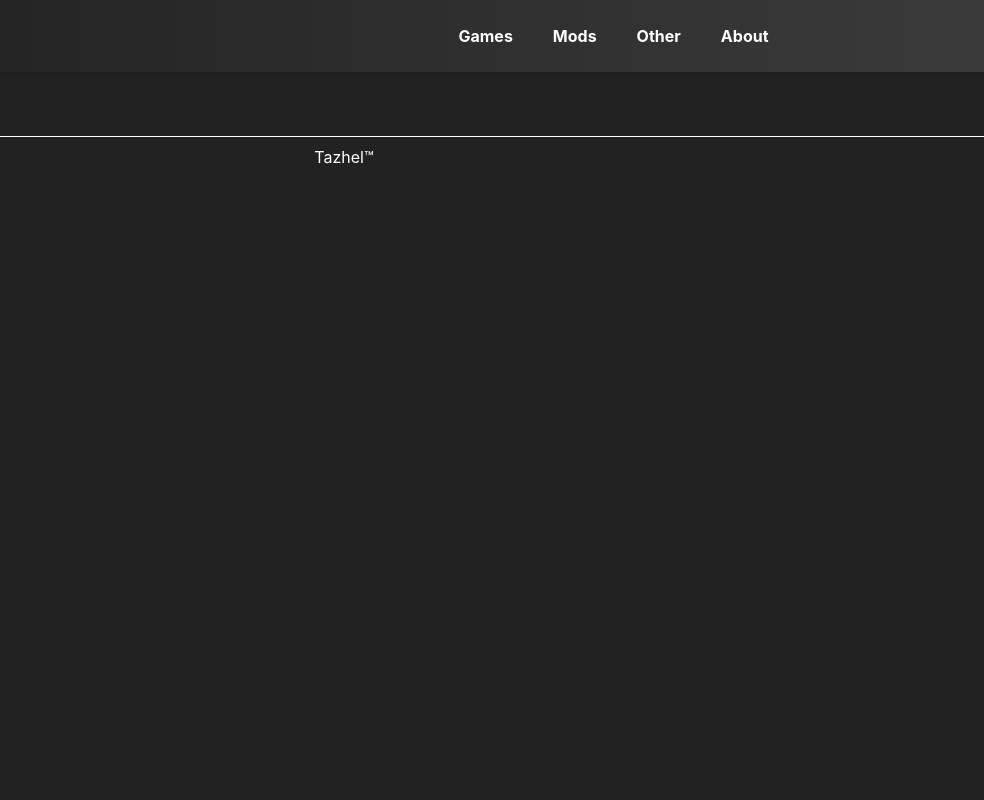
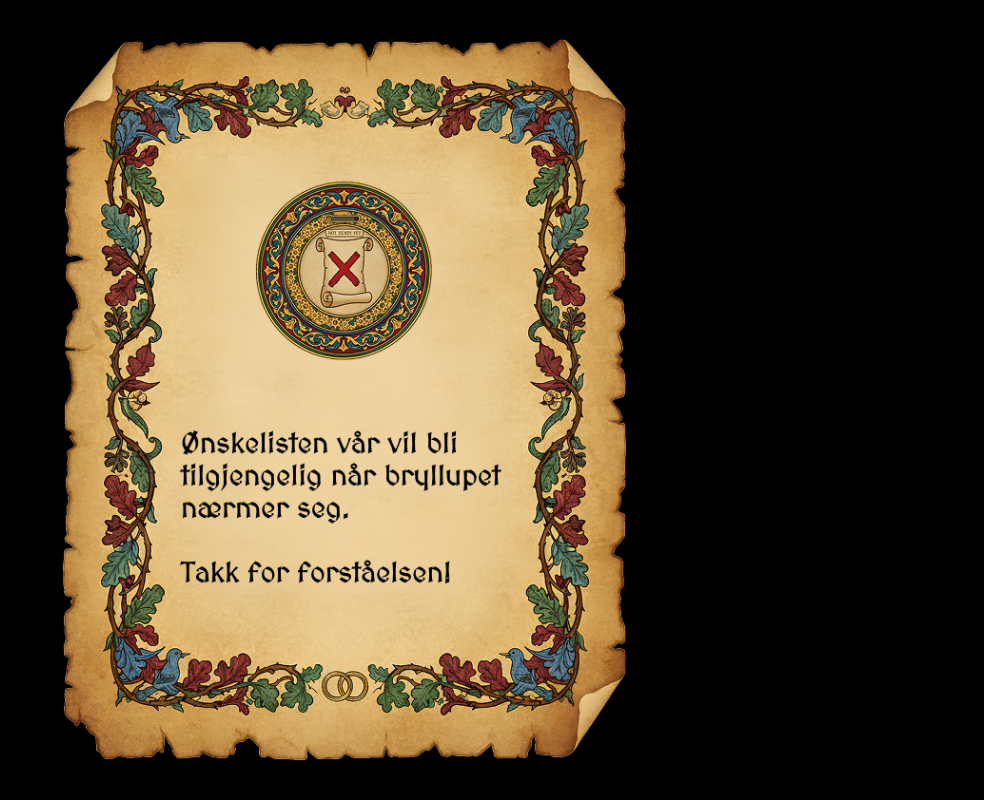
Before and after one commit to tazhel/tazhel-react, a React (Vite) app: page /bryllup in a window 1280 px wide. Shown: the whole page, without its empty margins (296-1280 px from the left). Built offline with nearby package versions, Linux system fonts and the light colour scheme.

Commit message:
added wedding page for a short while

```diff
--- a/src/components/footer/Footer.tsx
+++ /dev/null
@@ -1,7 +0,0 @@
-import './footer.css';
-
-const Footer: React.FC = () => {
-    return <footer className="footer">Tazhel™</footer>;
-};
-
-export default Footer;
--- a/src/components/footer/footer.css
+++ /dev/null
@@ -1,7 +0,0 @@
-.footer {
-    text-align: center;
-    padding: 10px;
-    margin-top: 64px;
-    border-top: 1px solid white;
-    color: white;
-}
--- a/src/components/header/Header.tsx
+++ b/src/components/header/Header.tsx
@@ -4,6 +4,8 @@ import './header.css';
 
 const Header: React.FC = () => {
     const location = useLocation();
+
+    if (location.pathname === '/bryllup') return null;
 
     return (
         <header className="header-container">
--- a/src/main.tsx
+++ b/src/main.tsx
@@ -1,7 +1,6 @@
 import { StrictMode } from 'react';
 import { createRoot } from 'react-dom/client';
 import { BrowserRouter, Route, Routes } from 'react-router-dom';
-import Footer from './components/footer/Footer';
 import Header from './components/header/Header';
 import './index.css';
 import AboutPage from './pages/about-page/AboutPage';
@@ -9,6 +8,7 @@ import GamesPage from './pages/games-page/GamesPage';
 import HomePage from './pages/home-page/HomePage';
 import ModsPage from './pages/mods-page/ModsPage';
 import OtherPage from './pages/other-page/OtherPage';
+import WeddingPage from './pages/wedding-page/WeddingPage';
 
 createRoot(document.getElementById('root')!).render(
     <StrictMode>
@@ -20,8 +20,8 @@ createRoot(document.getElementById('root')!).render(
                 <Route path="/mods" element={<ModsPage />} />
                 <Route path="/other" element={<OtherPage />} />
                 <Route path="/about" element={<AboutPage />} />
+                <Route path="/bryllup" element={<WeddingPage />} />
             </Routes>
-            <Footer />
         </BrowserRouter>
     </StrictMode>,
 );
--- /dev/null
+++ b/src/pages/wedding-page/WeddingPage.tsx
@@ -0,0 +1,14 @@
+import '../../index.css';
+import './weddingPage.css';
+
+const WeddingPage: React.FC = () => {
+    return (
+        <div className="wedding-page">
+            <div className="scroll-container">
+                <img src="/BorderLandscape.png" alt="Scroll" className="scroll-img" />
+            </div>
+        </div>
+    );
+};
+
+export default WeddingPage;
--- /dev/null
+++ b/src/pages/wedding-page/weddingPage.css
@@ -0,0 +1,40 @@
+.wedding-page {
+    display: flex;
+    justify-content: center;
+    align-items: flex-start; /* top of the screen */
+    width: 100vw;
+    height: 100vh;
+    overflow: hidden;
+    background-color: black; /* optional */
+}
+
+.scroll-container {
+    overflow: hidden;
+    max-width: 100%;
+    max-height: 100%;
+    display: flex;
+    justify-content: center;
+    align-items: flex-start;
+    animation: scroll-unroll 1.5s ease-out forwards;
+}
+
+.scroll-img {
+    max-width: 100%;
+    max-height: 100%;
+    object-fit: contain;
+    display: block;
+}
+
+@keyframes scroll-unroll {
+    0% {
+        height: 0;
+        opacity: 0;
+    }
+    50% {
+        opacity: 1;
+    }
+    100% {
+        height: 100%;
+        opacity: 1;
+    }
+}
```
Also changed, not shown: public/BorderLandscape.png (added).
